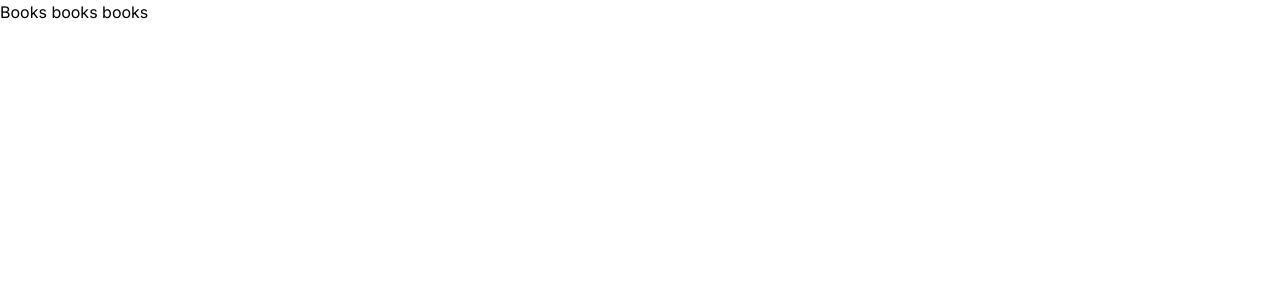
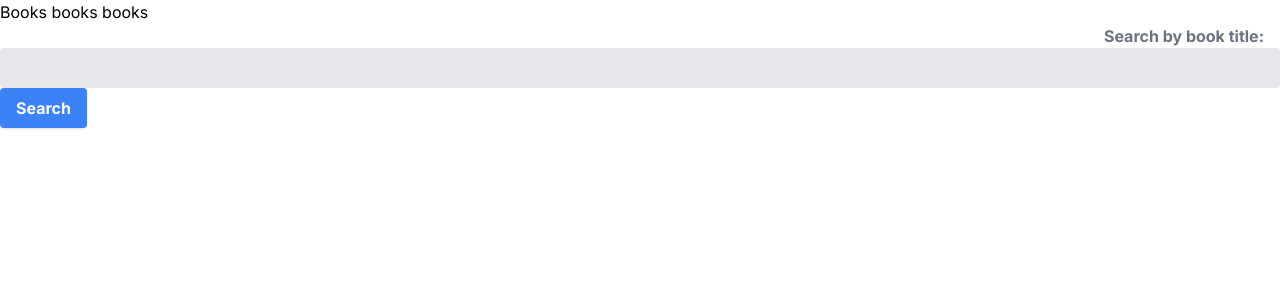
Before and after one commit to ihart/books, a Next.js app: page / in a window 1280 px wide. Shown: the top 300 px of the page. Built offline with nearby package versions, Linux system fonts and the light colour scheme.

Commit message:
Add search text field and button with useContext to store value

```diff
--- /dev/null
+++ b/src/app/components/search.tsx
@@ -0,0 +1,24 @@
+'use client'
+
+import { useContext, useState } from 'react'
+import { SearchContext } from '../searchContext'
+
+const Search = () => {
+  const {searchTerm, setSearchTerm} = useContext(SearchContext)
+
+  const handleChange = (e:React.ChangeEvent<HTMLInputElement>) => {
+    setSearchTerm(e.target.value)
+  }
+
+  return <div>
+    <label className={'block text-gray-500 font-bold md:text-right mb-1 md:mb-0 pr-4'} htmlFor={'search-term'}>
+      Search by book title:
+    </label>
+    <input className={'bg-gray-200 appearance-none border-2 border-gray-200 rounded w-full py-2 px-4 text-gray-700 leading-tight focus:outline-none focus:bg-white focus:border-blue-500'} id={'search-term'} type={'text'} onChange={handleChange} value={searchTerm} />
+    <button className={'shadow bg-blue-500 hover:bg-blue-400 focus:shadow-outline focus:outline-none text-white font-bold py-2 px-4 rounded'} type="button">
+      Search
+    </button>
+  </div>
+}
+
+export default Search
--- a/src/app/page.tsx
+++ b/src/app/page.tsx
@@ -1,6 +1,20 @@
+'use client'
+
+import { useState } from 'react'
+
+import { SearchContext } from './searchContext'
+import Search from './components/search'
+
 const Home = () => {
+  // TODO: Optimise with useMemo and useCallback.
+  // NOTE: This is where we could set the default value to be derived from somewhere else (e.g Redux, slug, querystring etc).
+  const [searchTerm, setSearchTerm] = useState<string>('')
+
   return <main>
     <h1>Books books books</h1>
+    <SearchContext.Provider value={{ searchTerm, setSearchTerm }}>
+      <Search />
+    </SearchContext.Provider>
   </main>
 }
 
--- /dev/null
+++ b/src/app/searchContext.ts
@@ -0,0 +1,13 @@
+import { createContext } from 'react'
+
+type SearchTerm = {
+  searchTerm: string,
+  setSearchTerm: (s:string) => void
+}
+
+const initialValue = {
+  searchTerm: '',
+  setSearchTerm: () => {}
+}
+
+export const SearchContext = createContext<SearchTerm>(initialValue)
```
